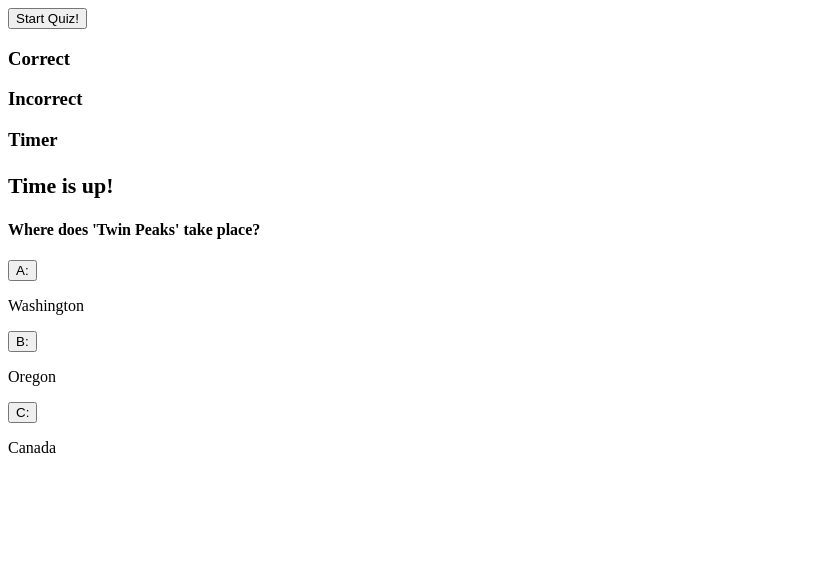
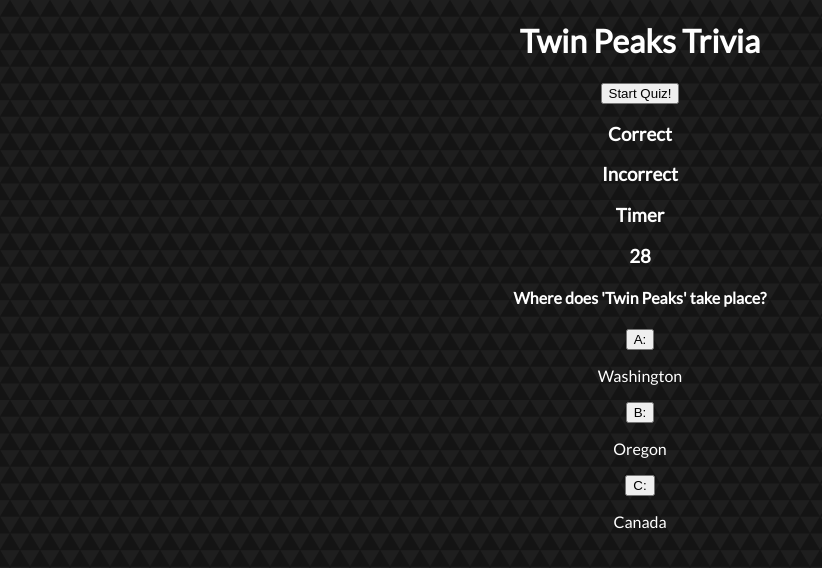
Before and after one commit to ashley-blue/Trivia-Game, a plain HTML site: page index.html in a window 1280 px wide. Both pictures are taken after a click on the button "Start Quiz!". Shown: the whole page, without its empty margins (0-822 px from the left). Drawn offline with nearby package versions, Linux system fonts and the light colour scheme.

Commit message:
timer now works

```diff
--- a/Assets/CSS/style.css
+++ b/Assets/CSS/style.css
@@ -0,0 +1,5 @@
+.container {
+    text-align: center;
+    font-family: 'Lato', sans-serif;
+    color: white;
+}
--- a/Assets/JS/app.js
+++ b/Assets/JS/app.js
@@ -5,11 +5,13 @@
 var myAnswer = 0;
 var questionAnswer = 0;
 var counter = 30;
+var timer;
 
 
 $("#start").click(function () {
 
     chooseQuestion();
+    timerWrapper ();
 
 });
 
@@ -100,11 +102,16 @@
 
 }
 
-//need to complete timer
-
-var interval = setInterval(function () {
-    counter--;
-    if(counter <= 0) {
-        clearInterval(interval);
-        $('#timer').html("<h3>Time is up!</h3>");
-} 1000});
+function timerWrapper() {
+    theClock = setInterval(thirtySeconds, 1000);
+    function thirtySeconds() {
+        if (counter === 0) {
+            clearInterval(theClock);
+            timeoutLoss();
+        }
+        if (counter > 0) {
+            counter--;
+        }
+        $("#timer").html(counter);
+    }
+};
--- a/index.html
+++ b/index.html
@@ -3,11 +3,18 @@
 <head>
     <meta charset="UTF-8">
     <meta name="viewport" content="width=device-width, initial-scale=1.0">
-    <meta http-equiv="X-UA-Compatible" contesnt="ie=edge">
+    <meta http-equiv="X-UA-Compatible" content="ie=edge">
     <script src="https://ajax.googleapis.com/ajax/libs/jquery/3.4.0/jquery.min.js"></script>
-    <title>Document</title>
+    <link rel="stylesheet" href="./Assets/CSS/style.css">
+    <!-- <link rel="stylesheet" href="https://stackpath.bootstrapcdn.com/bootstrap/4.3.1/css/bootstrap.min.css" integrity="sha384-ggOyR0iXCbMQv3Xipma34MD+dH/1fQ784/j6cY/iJTQUOhcWr7x9JvoRxT2MZw1T" crossorigin="anonymous"> -->
+    <link href="https://fonts.googleapis.com/css?family=Lato&display=swap" rel="stylesheet">
+    <title>Twin Peaks Trivia</title>
 </head>
-<body>
+
+<body background="./Assets/Images/dark-triangles.png">
+    <div class="container">
+    <h1>Twin Peaks Trivia</h1>
+
     <button id="start">Start Quiz!</button>
 
     <h3>Correct</h3>
@@ -29,6 +36,7 @@
     <p id=dispAnswer2></p>
     <button id=answer3>C:</button>
     <p id=dispAnswer3></p>
+    </div>
 
     <script src="Assets/JS/app.js"></script>
 </body>
```
Also changed, not shown: Assets/Images/dark-triangles.png (added).
